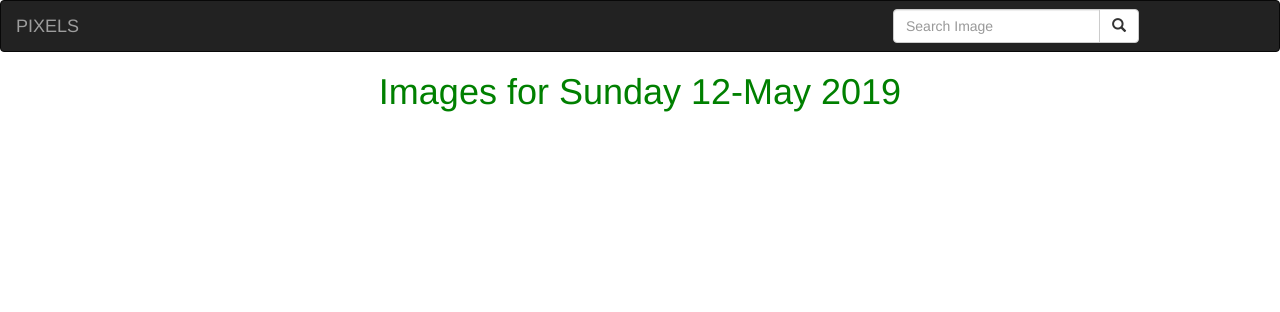
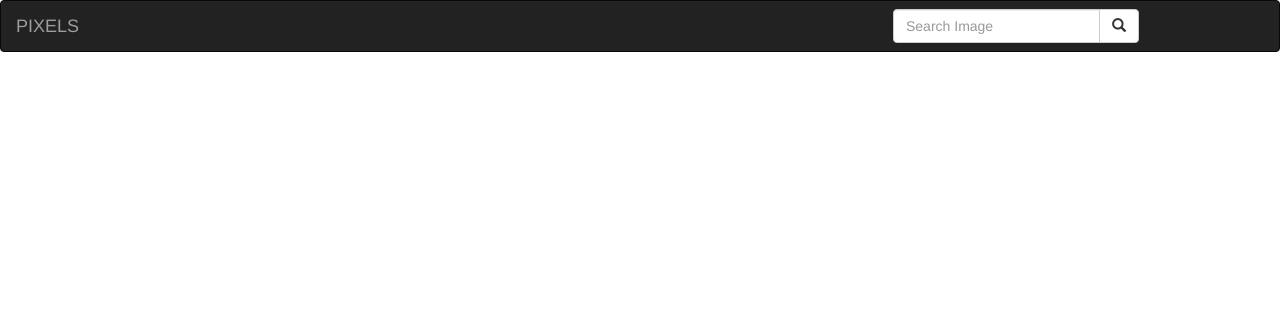
Before and after one commit to Ephraim-Kamau/Pixels, a Django app: page / in a window 1280 px wide. Shown: the top 312 px of the page. Run offline with Django 3.2, Linux system fonts and the light colour scheme; data that the repository does not hold is empty; some libraries are stand-ins or nearby versions.

Commit message:
Add changes to folder structure

```diff
--- a/images/templates/all-images/past-images.html
+++ /dev/null
@@ -1,5 +0,0 @@
-{%extends 'all-images/base.html'%}
-
-{% block content %}
-{{block.super}}
-{% endblock %}
--- a/images/templates/all-images/base.html
+++ b/images/templates/base.html
@@ -22,7 +22,6 @@
     {% include "navbar.html" %}
 
     {% block content %}
-    <h1 class='text-center'>Images for {{date|date:"l d-F Y"}}</h1>
      {%endblock%}
 
      {% block scripts %}
--- a/images/templates/all-images/image.html
+++ b/images/templates/image.html
@@ -1,4 +1,4 @@
-{%extends 'all-images/base.html'%}
+{%extends 'base.html'%}
 {% block content %}
 {{ block.super}}
 <br>
--- a/images/templates/all-images/search.html
+++ b/images/templates/search.html
@@ -1,4 +1,4 @@
-{%extends 'all-images/base.html'%}
+{%extends 'base.html'%}
 {% block content %}
 <div class="container">
 
--- a/images/templates/all-images/today-images.html
+++ b/images/templates/today-images.html
@@ -1,4 +1,4 @@
-{%extends 'all-images/base.html'%}
+{%extends 'base.html'%}
 {% block content %}
 {{block.super}}
 
--- a/images/urls.py
+++ b/images/urls.py
@@ -5,7 +5,6 @@ from django.conf.urls.static import static
 
 urlpatterns=[
     url('^$',views.images_of_day,name='imagesToday'),
-    url(r'^archives/(\d{4}-\d{2}-\d{2})/$',views.past_days_images,name = 'pastImages'),
     url(r'^search/', views.search_results, name='search_results')
 ]
 
--- a/images/views.py
+++ b/images/views.py
@@ -1,45 +1,14 @@
 from django.shortcuts import render,redirect
 from django.http  import HttpResponse,Http404
-import datetime as dt
 from .models import Image
 
 # Create your views here.
-def welcome(request):
-    return render (request, 'welcome.html')
 
 def images_of_day(request):
-    date = dt.date.today()
     images = Image.objects.all()
 
-    return render(request, 'all-images/today-images.html', {"date": date, "images":images})
+    return render(request, 'today-images.html', {"images":images})
 
-def convert_dates(dates):
-
-    # Function that gets the weekday number for the date.
-    day_number = dt.date.weekday(dates)
-
-    days = ['Monday','Tuesday','Wednesday','Thursday','Friday','Saturday',"Sunday"]
-
-    # Returning the actual day of the week
-    day = days[day_number]
-    return day
-
- # View Function to present images from past days
-def past_days_images(request,past_date):
-
-    try:
-        # Converts data from the string Url
-        date = dt.datetime.strptime(past_date,'%Y-%m-%d').date()
-
-    except ValueError:
-        # Raise 404 error when ValueError is thrown
-        raise Http404()
-        assert False
-
-    if date == dt.date.today():
-        return redirect(images_of_day)
-
-    return render (request, 'all-images/past-images.html', {"date": date})
 
 def search_results(request):
 
@@ -48,11 +17,11 @@ def search_results(request):
         searched_images = Image.search_by_category(search_images)
         message = f"{search_images}"
 
-        return render(request, 'all-images/search.html',{"message":message,"images": searched_images})
+        return render(request, 'search.html',{"message":message,"images": searched_images})
 
     else:
         message = "You haven't searched for any term"
-        return render(request, 'all-images/search.html',{"message":message})
+        return render(request, 'search.html',{"message":message})
 
 def get_image_by_id(request,image_id):
     try:
```
Also changed, not shown: images/templates/welcome.html (+6 -1 lines).
